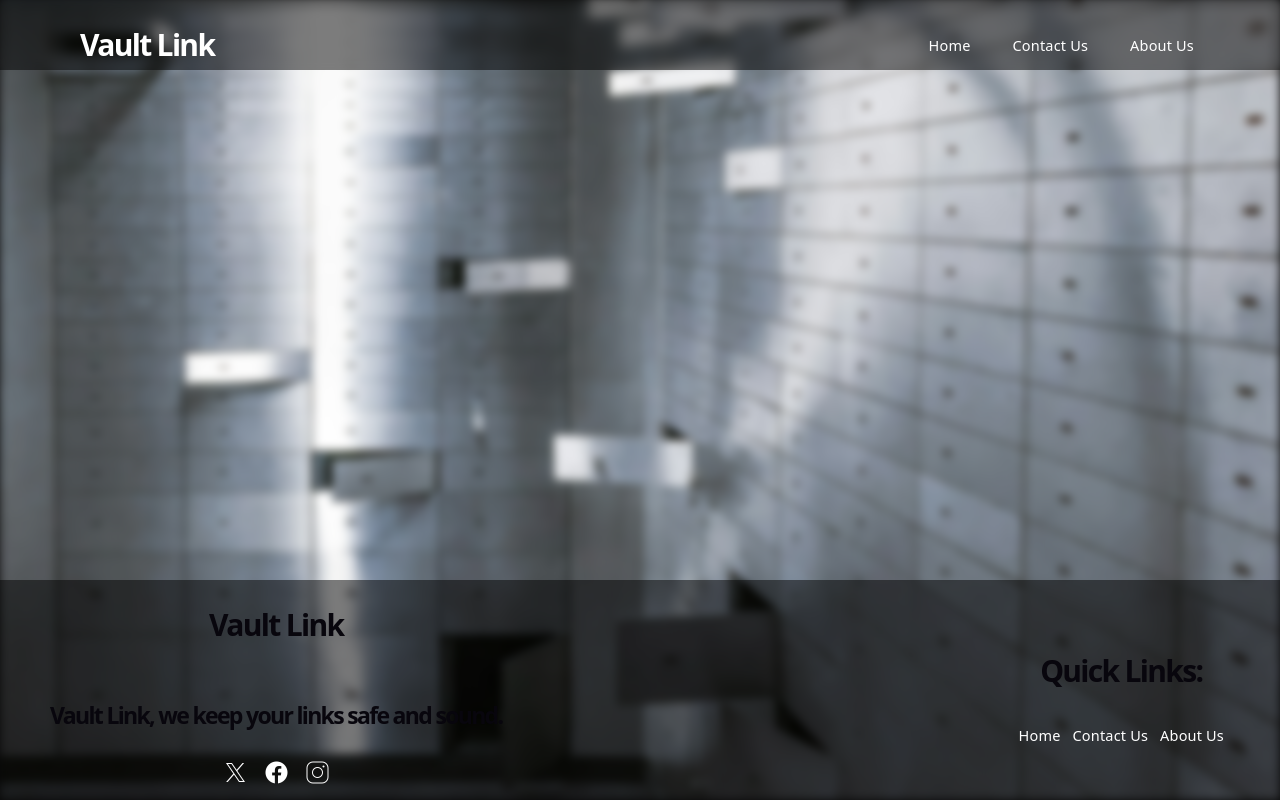
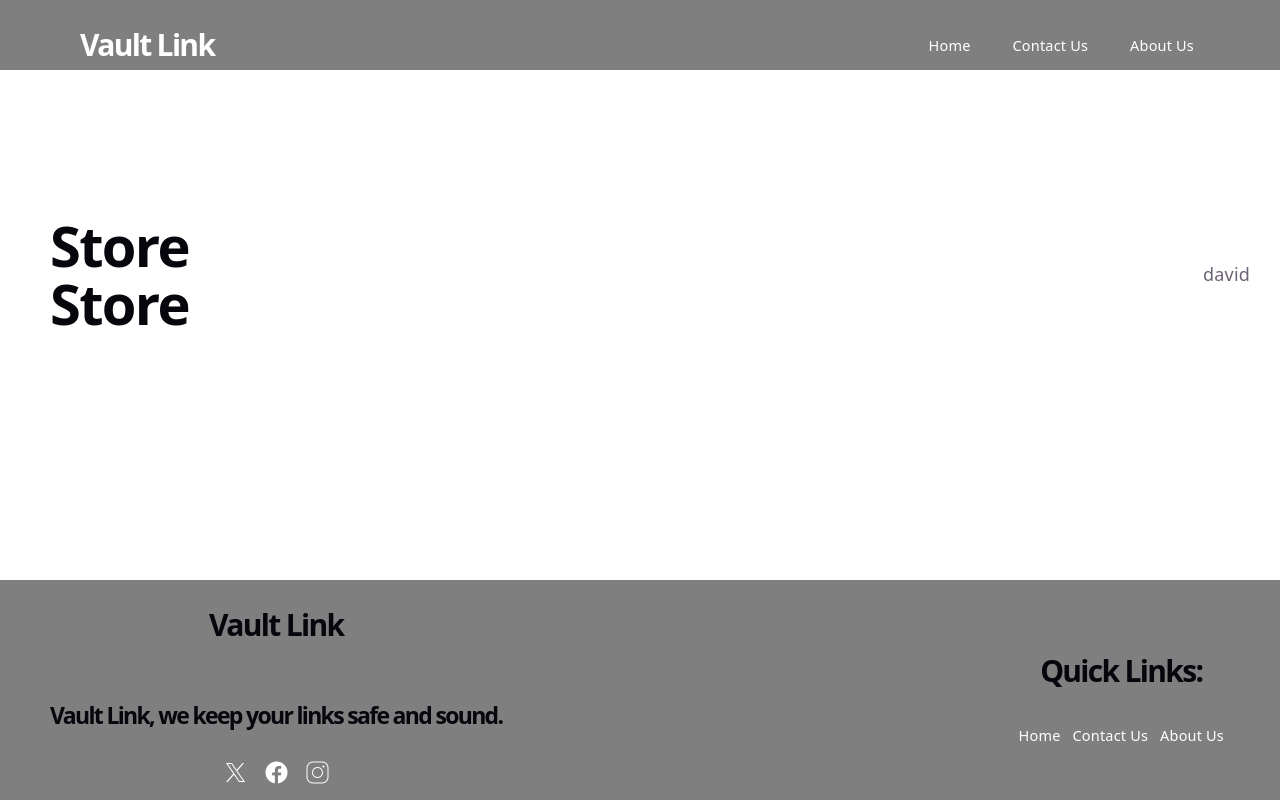
Before and after one commit to surprise2024-cpu/challenge-2-Link-Vault, a React (Vite) app: page / in a window 1280 px wide. Built offline with nearby package versions, Linux system fonts and the light colour scheme.

Commit message:
search bar

```diff
--- a/src/App.css
+++ b/src/App.css
@@ -2,11 +2,7 @@
     position: relative;
     width: 100vw;
     height: 100vh;
-    /*margin: 0;
-    padding: 0;*/
 
-    overflow-x: hidden; /*hides messy blured edges*/
-    background-color: #111; /*fallback color*/
 
 }
 
@@ -17,9 +13,7 @@
     left: 0;
     width: 100%;
     height: 100vh;
-    z-index: 1;
 
-    /*background-image: url('assets/vault1.jpg');*/
     background-size: cover;
     background-position: center;
     background-repeat: no-repeat;
@@ -37,10 +31,6 @@
     left: 0;
     width: 100%;
     height: 100vh;
-    z-index: 2;
-
-    backdrop-filter: blur(15px);
-    -webkit-backdrop-filter: blur(15px);
 
     background-color: rgba(0, 0, 0, 0.9);
 }
@@ -69,7 +59,7 @@
 }
 
 #scrollable {
-    z-index: 3;
+
 }
 
 p {
--- a/src/App.tsx
+++ b/src/App.tsx
@@ -5,6 +5,7 @@ import './App.css'
 
 import { Navbar } from './components/Navbar/Navbar'
 import { Footer } from './components/Footer/Footer'
+import { Body } from './components/Body/Body'
 
 function App() {
   const [count, setCount] = useState(0)
@@ -12,12 +13,17 @@ function App() {
   return (
     <div id= 'app-cont'>
 
-      <div id='bg-slideshow'></div>
-      <div id='blur-overlay'></div>
+      {/*<div id='bg-slideshow'></div>*/}
+      {/*<div id='blur-overlay'></div>*/}
 
-      <div id= 'scrollable'>
+      <div id='scrollable'>
 
         <Navbar />
+
+        <Body />
+
+
+
 
       </div>
 
--- /dev/null
+++ b/src/components/Body/Body.module.css
@@ -0,0 +1,8 @@
+.body-cont {
+    display: flex;
+    align-items: center;
+    justify-content: space-between;
+
+    padding-left: 20px;
+    padding-top: 200px;
+}
--- /dev/null
+++ b/src/components/Body/Body.tsx
@@ -0,0 +1,28 @@
+import React from 'react'
+
+import { ContentContainer } from '../../ContentContainer'
+import styles from './Body.module.css'
+import { Text } from '../Text/Text'
+
+export const Body = () => {
+  return (
+    <ContentContainer className={styles['body-cont']}>
+
+        <section>
+            <div>
+                <Text variant='h2'>Store</Text>
+                <Text variant='span'>Store</Text>
+                <div>
+
+                </div>
+            </div>
+        </section>
+        <section>
+            <div>
+                david
+            </div>
+        </section>
+
+    </ContentContainer>
+  )
+}
--- a/src/components/Search/Searchbar.tsx
+++ b/src/components/Search/Searchbar.tsx
@@ -1,7 +1,11 @@
 import React from 'react'
+
+import styles from './Search.module.css'
 
 export const Searchbar: React.FC<any> = () => {
   return (
-    <div>Searchbar</div>
+    <div className={styles['search-bar']}>
+      <input type='text' placeholder='Enter your link...' className={styles['search-input']} />
+    </div>
   )
 }
```
